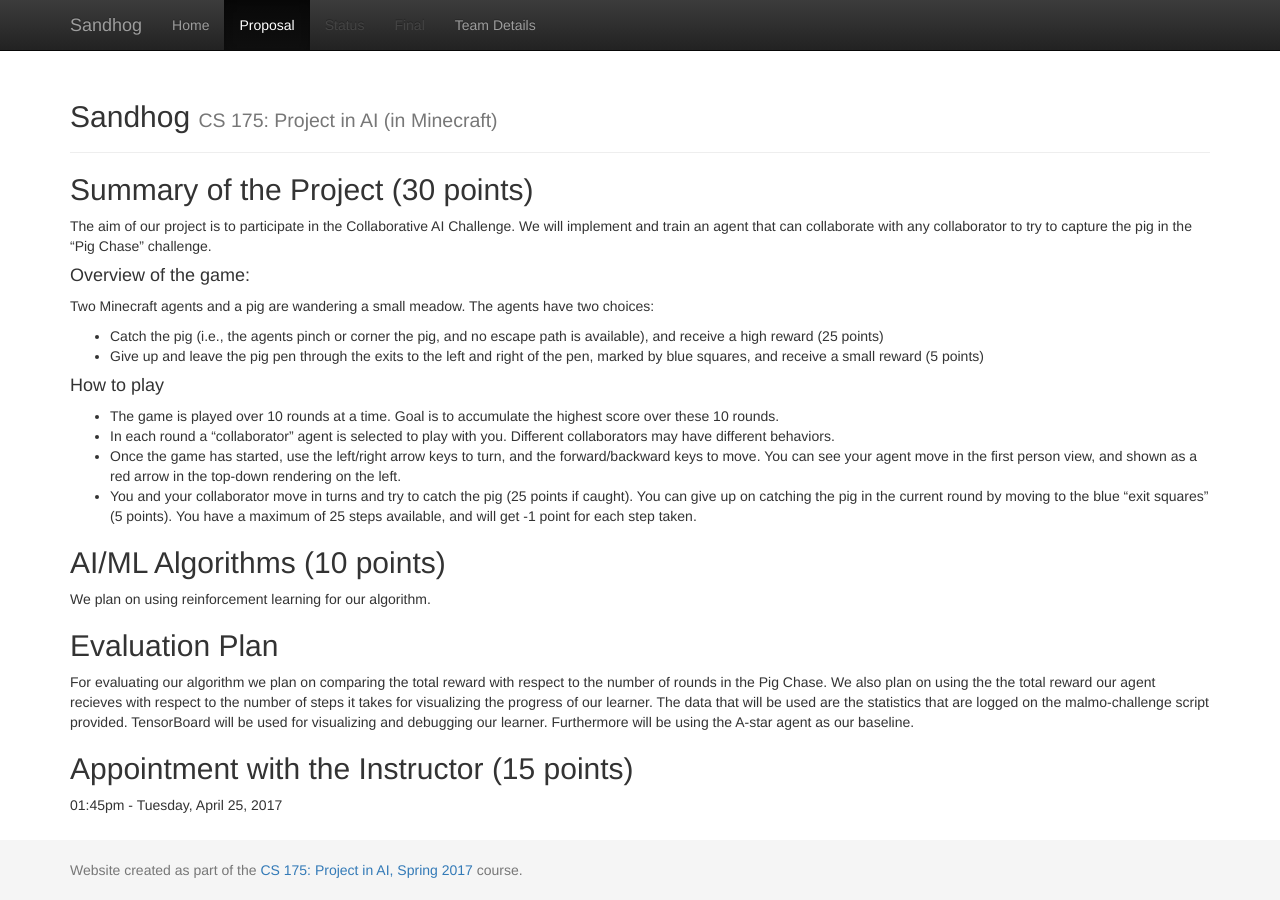
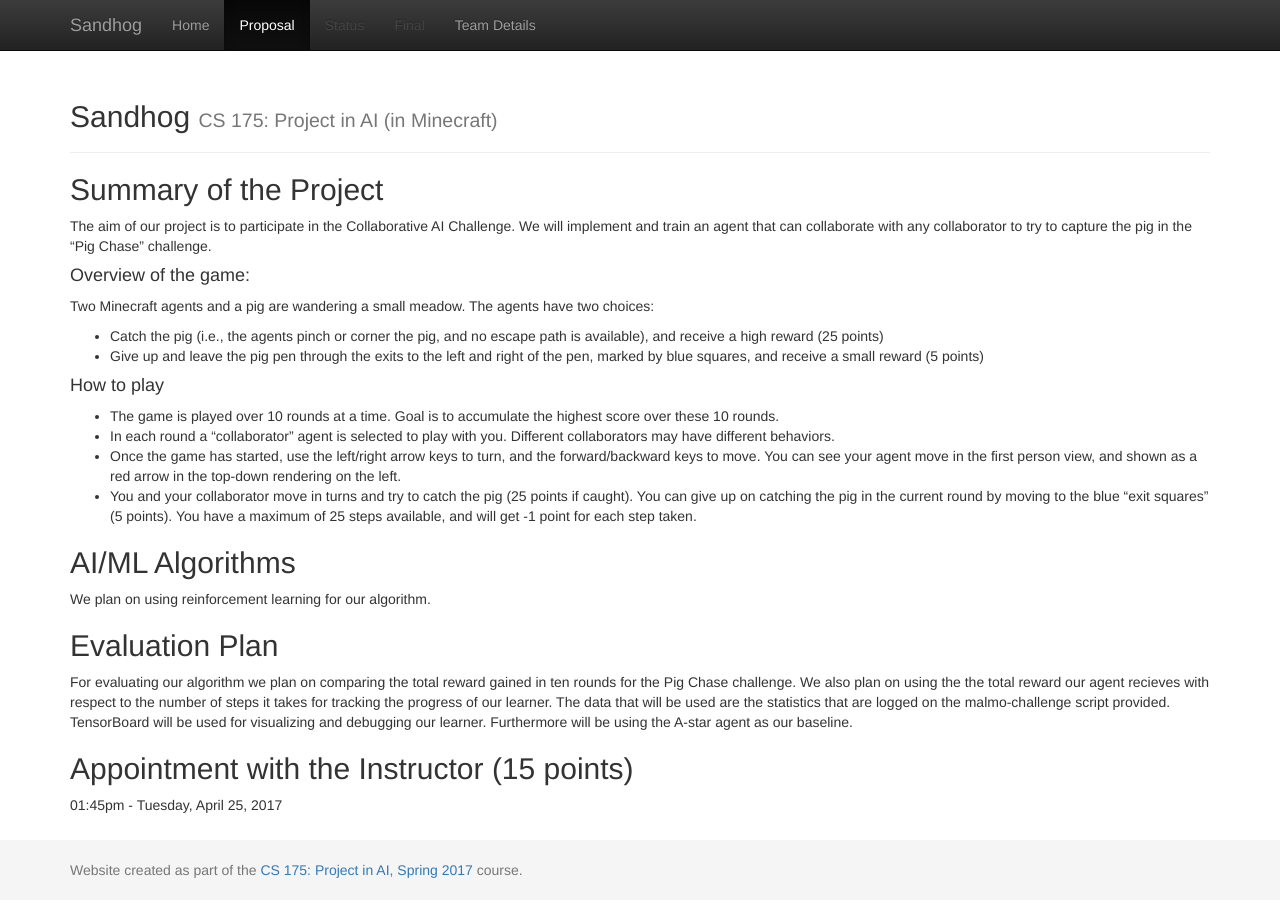
Before and after one commit to hfloresr/Sandhog, a Jekyll site: the page built from docs/proposal.md, in a window 1280 px wide. Built offline with Jekyll 4.4.1, drawn with Linux system fonts in a browser that asks for light colours.

Commit message:
Update proposal.md

```diff
--- a/docs/proposal.md
+++ b/docs/proposal.md
@@ -3,7 +3,7 @@
 title:  Proposal
 ---
 
-## Summary of the Project (30 points)
+## Summary of the Project
 The aim of our project is to participate in the Collaborative AI Challenge. We will implement and train an agent that can collaborate with any collaborator to try to capture the pig in the "Pig Chase" challenge.
 
 #### Overview of the game:
@@ -17,11 +17,11 @@
   * Once the game has started, use the left/right arrow keys to turn, and the forward/backward keys to move. You can see your agent move in the first person view, and shown as a red arrow in the top-down rendering on the left.
   * You and your collaborator move in turns and try to catch the pig (25 points if caught). You can give up on catching the pig in the current round by moving to the blue "exit squares" (5 points). You have a maximum of 25 steps available, and will get -1 point for each step taken.
 
-## AI/ML Algorithms (10 points)
+## AI/ML Algorithms
 We plan on using reinforcement learning for our algorithm.
 
 ## Evaluation Plan
-For evaluating our algorithm we plan on comparing the total reward with respect to the number of rounds in the Pig Chase. We also plan on using the the total reward our agent recieves with respect to the number of steps it takes for visualizing the progress of our learner. The data that will be used are the statistics that are logged on the malmo-challenge script provided. TensorBoard will be used for visualizing and debugging our learner. Furthermore will be using the A-star agent as our baseline.
+For evaluating our algorithm we plan on comparing the total reward gained in ten rounds for the Pig Chase challenge. We also plan on using the the total reward our agent recieves with respect to the number of steps it takes for tracking the progress of our learner. The data that will be used are the statistics that are logged on the malmo-challenge script provided. TensorBoard will be used for visualizing and debugging our learner. Furthermore will be using the A-star agent as our baseline.
 
 
 ## Appointment with the Instructor (15 points)
```
